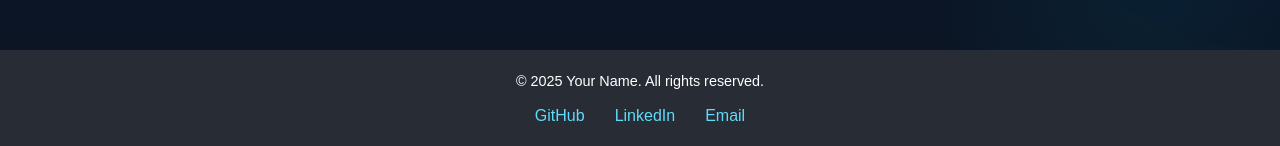
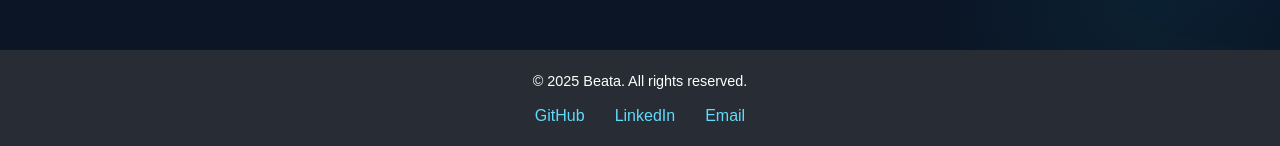
Before and after one commit to beata-teck/my-portfolios, a React (Vite) app: page / in a window 1280 px wide. Shown: the part 656-802 px from the top of the page. Built offline with nearby package versions, Linux system fonts and the light colour scheme.

Commit message:
Update footer copyright name to 'Beata'

```diff
--- a/src/components/Footer.jsx
+++ b/src/components/Footer.jsx
@@ -1,7 +1,7 @@
 export default function Footer() {
   return (
     <footer className="footer">
-      <p>© {new Date().getFullYear()} Your Name. All rights reserved.</p>
+      <p>© {new Date().getFullYear()} Beata. All rights reserved.</p>
 
       <div className="footer-links">
         <a href="https://github.com/beata-teck" target="_blank" rel="noreferrer">
```
